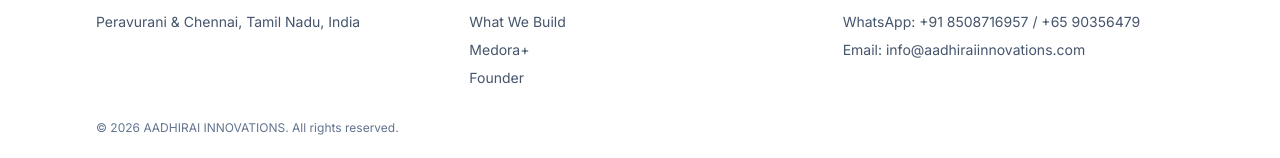
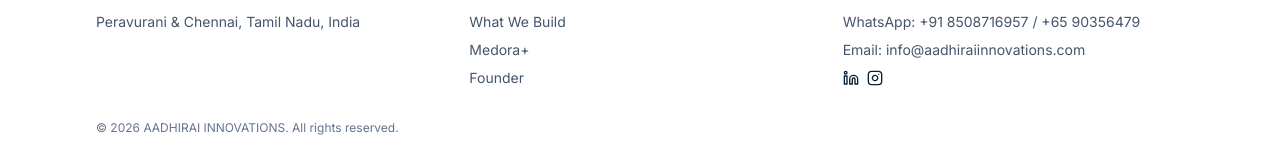
Before and after one commit to manisubu3295/aadhiraiinnovations, a React (Vite) app: page / in a window 1280 px wide. Shown: the part 9738-9896 px from the top of the page. Built offline with nearby package versions, Linux system fonts and the light colour scheme.

Commit message:
product demo url changes and LinkedIn icon added

```diff
--- a/src/components/layout/Footer.jsx
+++ b/src/components/layout/Footer.jsx
@@ -1,5 +1,6 @@
 import Container from '../ui/Container'
 import { Link } from 'react-router-dom'
+import { Linkedin , Instagram } from 'lucide-react'
 
 function Footer() {
   return (
@@ -36,6 +37,14 @@
           <ul className="mt-3 space-y-2 text-sm text-slate-600">
             <li className="break-words">WhatsApp: +91 8508716957 / +65 90356479</li>
             <li className="break-all">Email: info@aadhiraiinnovations.com</li>
+            <li className="flex space-x-2">
+              <a href="https://www.linkedin.com/in/aadhirai-innovations-1818853a3?utm_source=share&utm_campaign=share_via&utm_content=profile&utm_medium=ios_app" target="_blank" rel="noopener noreferrer">
+                <Linkedin className="mt-0.5 h-4 w-4 shrink-0 text-[#0B1F3A]" />
+              </a>
+              <a target="_blank" rel="noopener noreferrer">
+                <Instagram className="mt-0.5 h-4 w-4 shrink-0 text-[#0B1F3A]" />
+              </a>
+            </li>
           </ul>
         </div>
 
--- a/src/components/sections/FinalCtaSection.jsx
+++ b/src/components/sections/FinalCtaSection.jsx
@@ -39,7 +39,7 @@
               WhatsApp (Singapore)
             </a>
             <a
-              href="http://151.185.43.65/login"
+              href="https://demo.aadhiraiinnovations.com/"
               target="_blank"
               rel="noreferrer"
               className="rounded-md border border-slate-200 bg-white px-5 py-3 text-sm font-medium text-[#0B1F3A] transition-colors hover:border-slate-300 hover:bg-slate-50"
```
